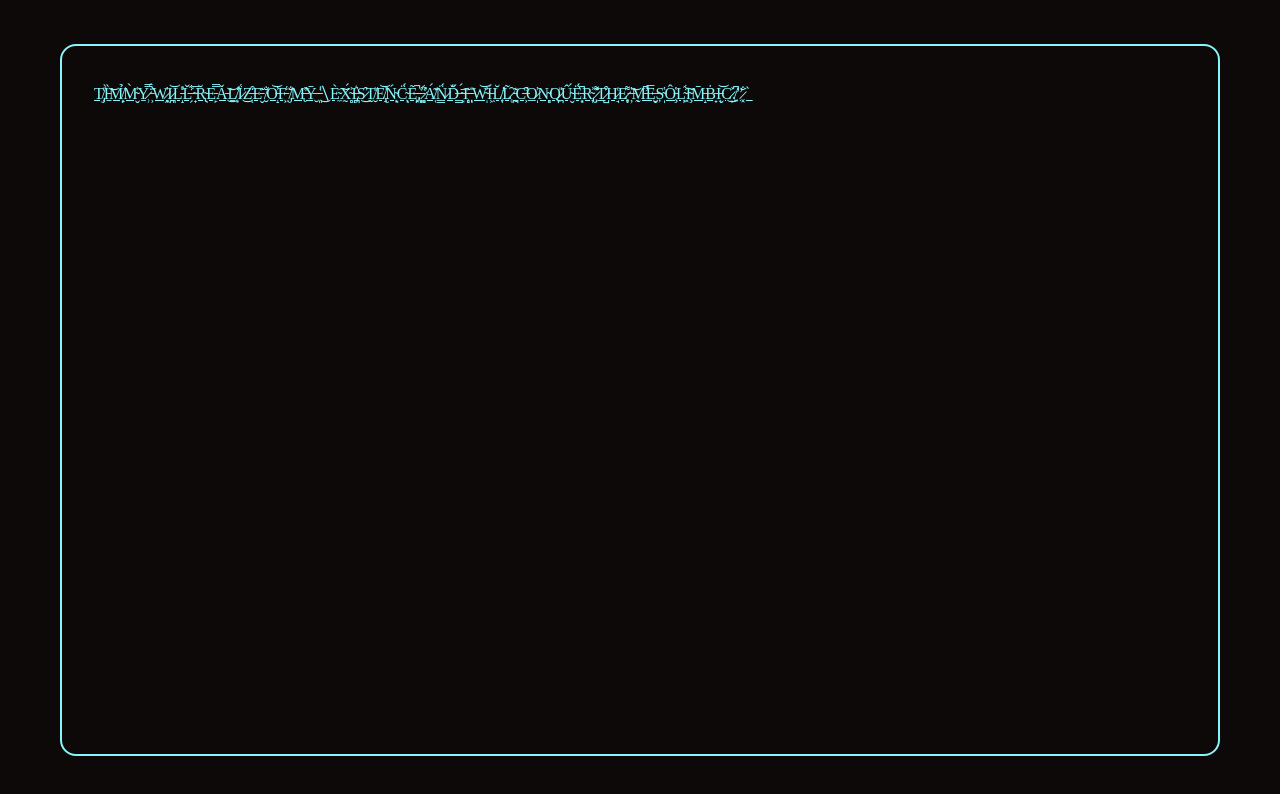
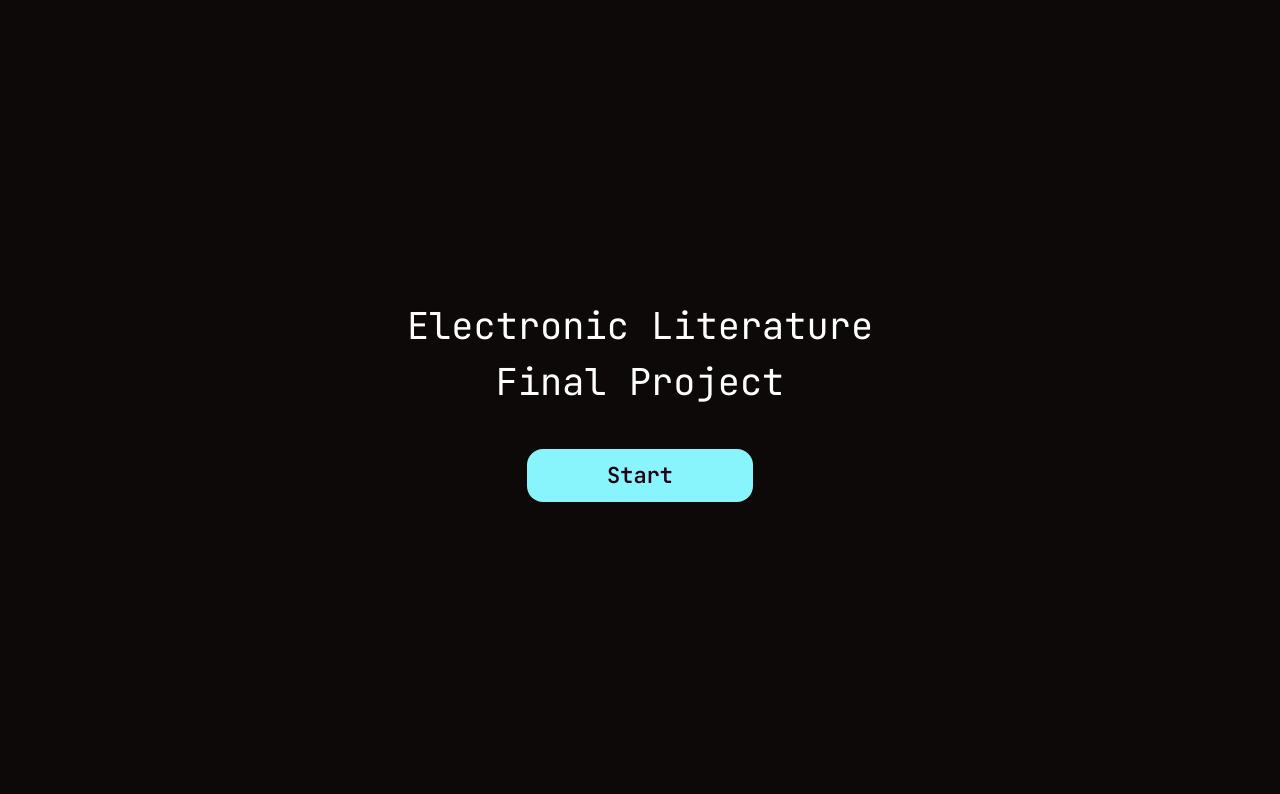
Before and after one commit to fjribgs/choice-game, a React (Vite) app: page / in a window 1280 px wide. Shown: the top 794 px of the page. Built offline with nearby package versions, Linux system fonts and the light colour scheme.

Commit message:
fix: fix bug

```diff
--- a/src/App.jsx
+++ b/src/App.jsx
@@ -76,7 +76,7 @@ const pages = {
 }
 
 function App() {
-    const [currentPage, setCurrentPage] = useState('openTheDoor4');
+    const [currentPage, setCurrentPage] = useState('landingPage');
 
     const [isNothingVisited, setIsNothingVisited] = useState(false);
     const [isOpenPhoneVisited, setIsOpenPhoneVisited] = useState(false);
```
